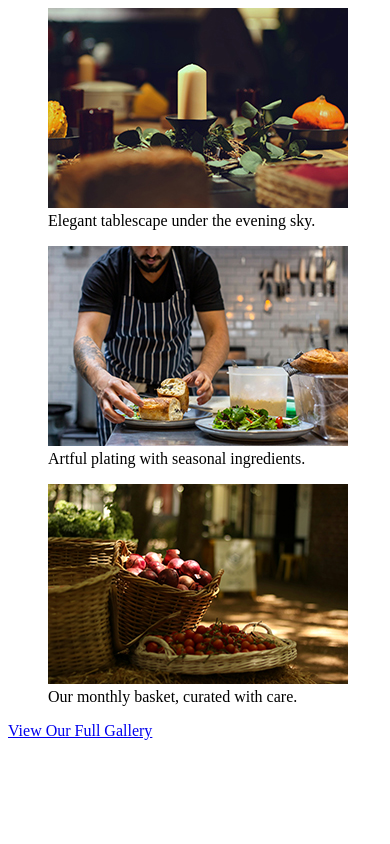
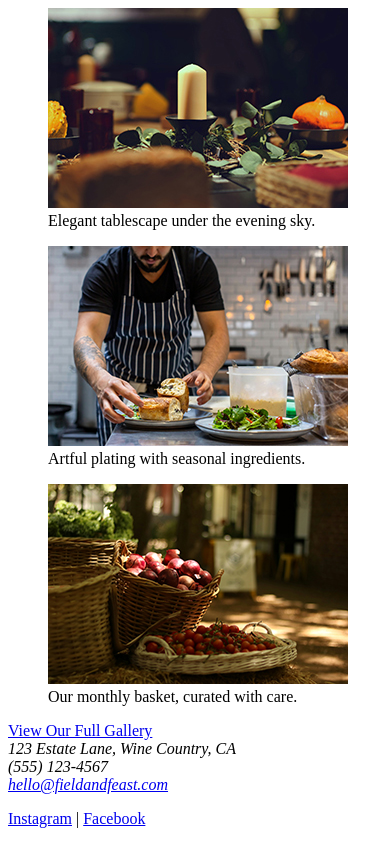
Before and after one commit to ventura-christian/FIELD-AND-FEAST, a plain HTML site: page index.html in a window 390 px wide. Shown: the part 2178-3022 px from the top of the page. Before the commit the page ends 2934 px from the top, so only its background shows below. Drawn offline with Linux system fonts and the light colour scheme; a web font is replaced by a local one.

Commit message:
Added the content to the footer including the address with line breaks, the phone number, email address, and the Instragram and Fabebook dummy links

```diff
--- a/index.html
+++ b/index.html
@@ -133,7 +133,12 @@
         <a href="#">View Our Full Gallery</a>
       </section>
     </main>
-    <figure></figure>
-    <footer></footer>
+    <footer>
+      <address>
+        123 Estate Lane, Wine Country, CA <br />(555) 123-4567 <br />
+        <a href="mailto:hello@fieldandfeast.com">hello@fieldandfeast.com</a>
+      </address>
+      <p><a href="#">Instagram</a> | <a href="#">Facebook</a></p>
+    </footer>
   </body>
 </html>
```
